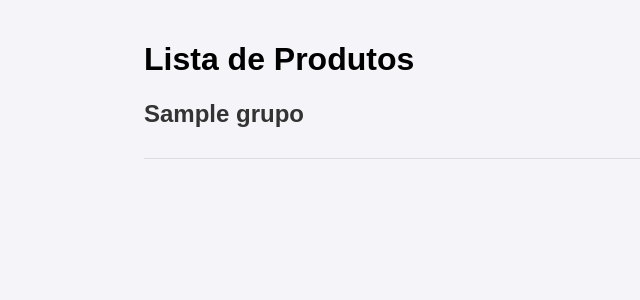
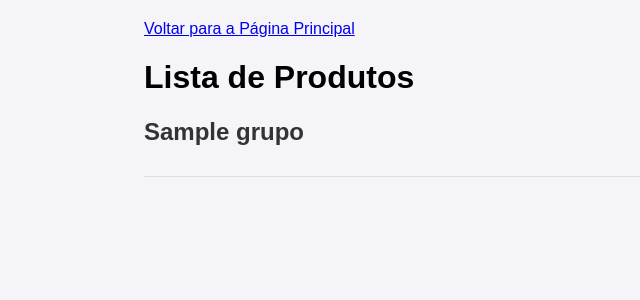
Before and after one commit to RafhaelBrum/ArquiteturaFaculdade, a Django app: template vendas/templates/vendas/lista_produtos.html in a window 1280 px wide. Shown: the top 300 px of the page, without its empty margins (0-640 px from the left). Run offline with Django 3.2, Linux system fonts and the light colour scheme; the template is opened without the code that fills it: most values are stand-ins (such as "Sample title", 1, 10 or a date in 2020).

Commit message:
Atualizacao de vendas

```diff
--- a/vendas/templates/vendas/lista_produtos.html
+++ b/vendas/templates/vendas/lista_produtos.html
@@ -30,10 +30,14 @@
             margin-left: 40px;
             margin-bottom: 5px;
         }
+        .back-button {
+            margin-bottom: 10px;
+        }
     </style>
 </head>
 <body>
     <div class="container">
+        <a href="{% url 'index' %}" class="back-button">Voltar para a Página Principal</a>
         <h1>Lista de Produtos</h1>
 
         {% for grupo in grupos %}
```
